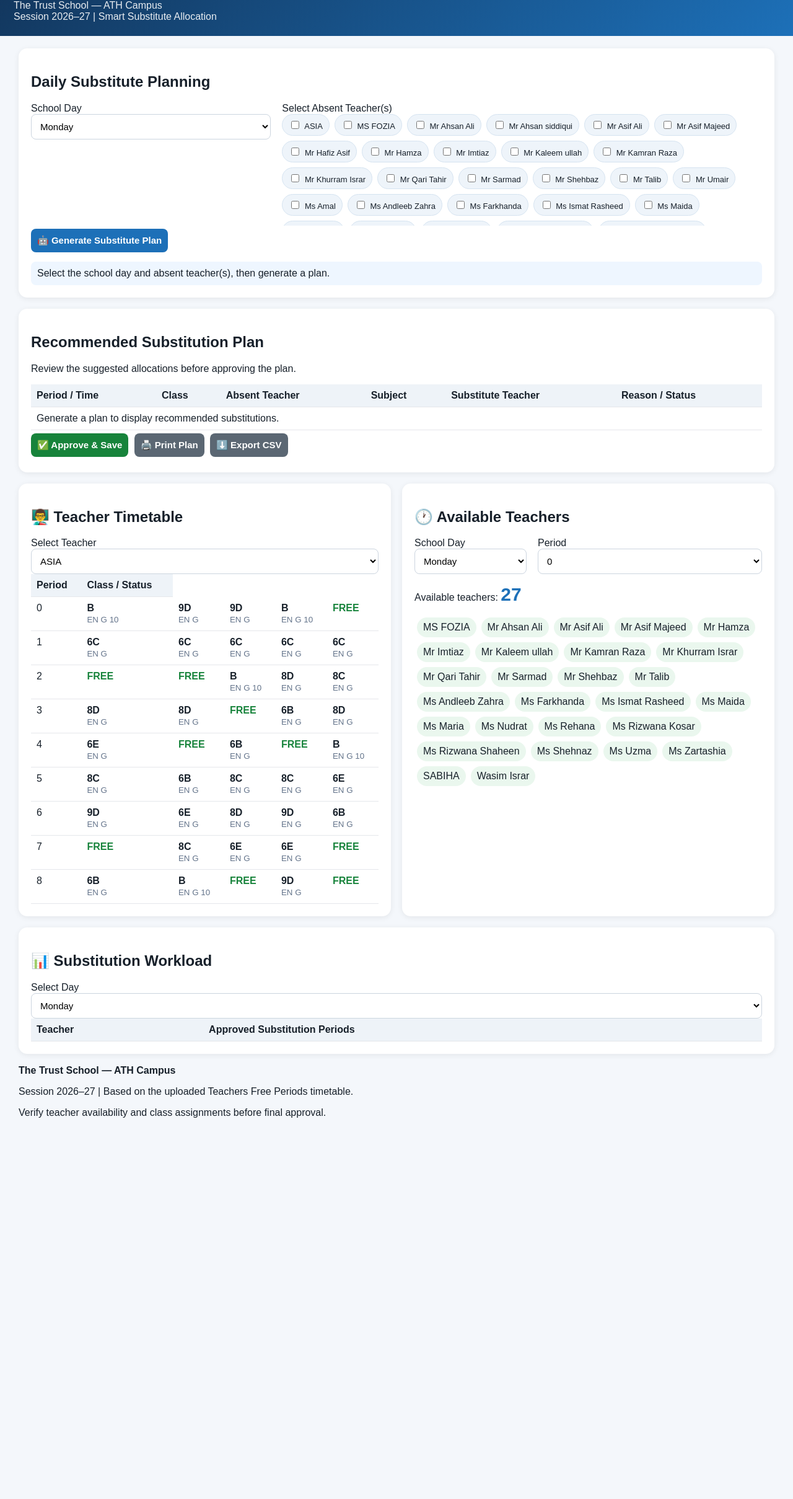
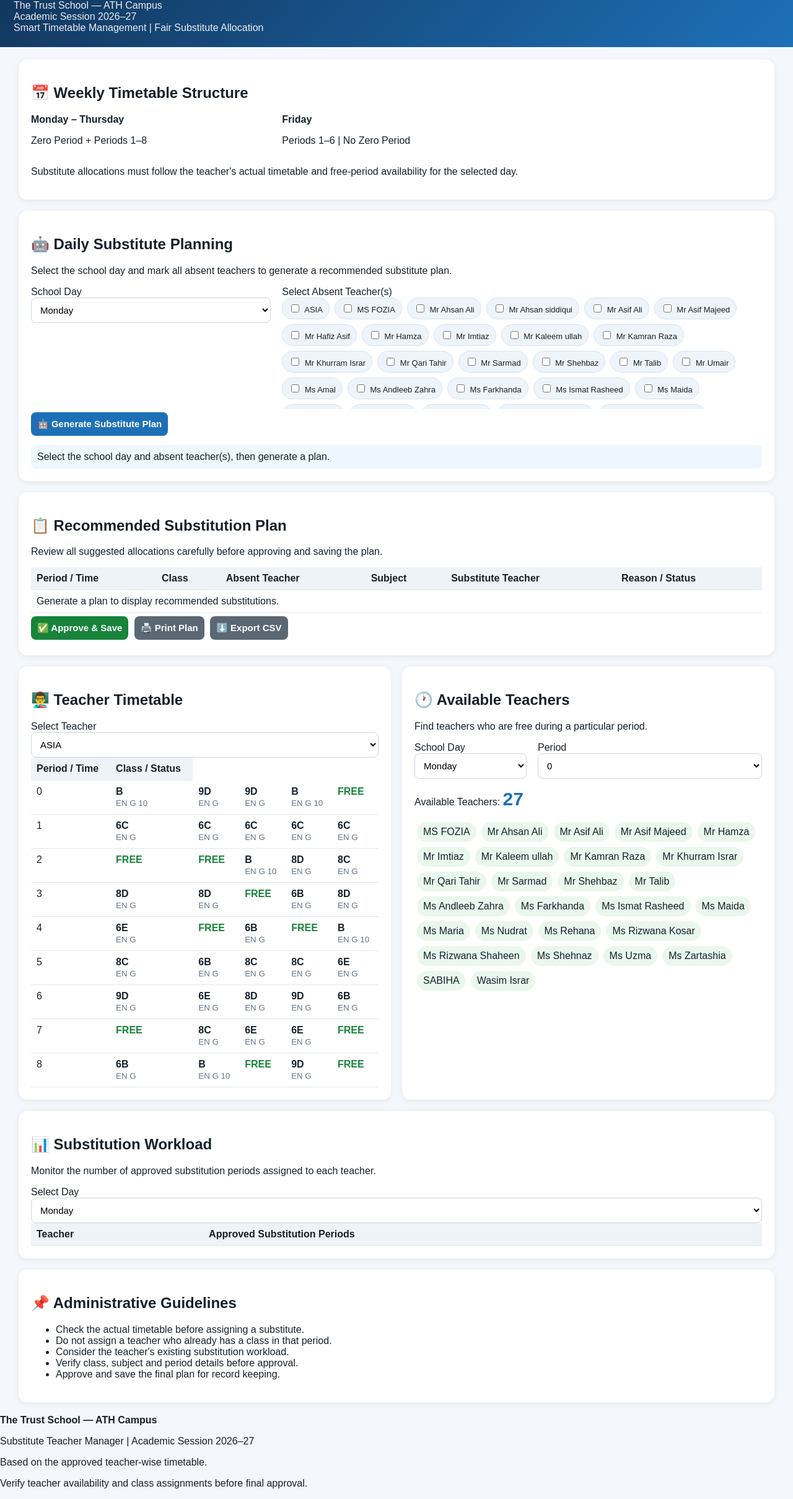
Before and after one commit to tariqfnz1-a11y/substitute-teacher-manager, a plain HTML site: page index.html in a window 1280 px wide. Shown: the part 60-2478 px from the top of the page at 62% size. Before the commit the page ends 1884 px from the top, so only its background shows below. Drawn offline with Linux system fonts and the light colour scheme.

Commit message:
Update index.html

```diff
--- a/index.html
+++ b/index.html
@@ -6,7 +6,7 @@
   <meta name="viewport" content="width=device-width, initial-scale=1.0">
 
   <meta name="theme-color" content="#123b2a">
-  <meta name="description" content="ATH Campus Substitute Teacher Manager for the 2026–27 teacher timetable, free-period availability and substitute allocation.">
+  <meta name="description" content="ATH Campus Substitute Teacher Manager 2026–27. Manage teacher absences, free periods, substitute allocations and approved workload.">
 
   <title>ATH Campus | Substitute Teacher Manager 2026–27</title>
 
@@ -14,31 +14,69 @@
 </head>
 
 <body>
-  <header>
+
+  <!-- HEADER -->
+  <header class="main-header">
     <h1>🏫 Substitute Teacher Manager</h1>
     <p>The Trust School — ATH Campus</p>
-    <p>Session 2026–27 | Smart Substitute Allocation</p>
+    <p>Academic Session 2026–27</p>
+    <p class="header-tagline">
+      Smart Timetable Management | Fair Substitute Allocation
+    </p>
   </header>
 
   <main>
+
+    <!-- TIMETABLE INFORMATION -->
+    <section class="card timetable-info">
+      <h2>📅 Weekly Timetable Structure</h2>
+
+      <div class="grid">
+        <div>
+          <strong>Monday – Thursday</strong>
+          <p>Zero Period + Periods 1–8</p>
+        </div>
+
+        <div>
+          <strong>Friday</strong>
+          <p>Periods 1–6 | No Zero Period</p>
+        </div>
+      </div>
+
+      <p class="info-note">
+        Substitute allocations must follow the teacher's actual timetable
+        and free-period availability for the selected day.
+      </p>
+    </section>
+
     <!-- DAILY SUBSTITUTE PLANNING -->
     <section class="card">
-      <h2>Daily Substitute Planning</h2>
+      <h2>🤖 Daily Substitute Planning</h2>
+
+      <p>
+        Select the school day and mark all absent teachers to generate
+        a recommended substitute plan.
+      </p>
 
       <div class="grid">
+
         <div>
           <label for="day">School Day</label>
           <select id="day" required></select>
         </div>
 
         <div>
-          <label for="absentTeachers">Select Absent Teacher(s)</label>
+          <label for="absentTeachers">
+            Select Absent Teacher(s)
+          </label>
+
           <div
             id="absentTeachers"
             class="teacher-box"
             aria-label="Absent teachers selection"
           ></div>
         </div>
+
       </div>
 
       <button id="generate" type="button">
@@ -57,10 +95,11 @@
 
     <!-- RECOMMENDED SUBSTITUTION PLAN -->
     <section class="card">
-      <h2>Recommended Substitution Plan</h2>
+      <h2>📋 Recommended Substitution Plan</h2>
 
       <p>
-        Review the suggested allocations before approving the plan.
+        Review all suggested allocations carefully before approving
+        and saving the plan.
       </p>
 
       <div class="table-wrap">
@@ -87,6 +126,7 @@
       </div>
 
       <div class="actions no-print">
+
         <button id="approve" class="green" type="button">
           ✅ Approve &amp; Save
         </button>
@@ -98,11 +138,14 @@
         <button id="export" class="secondary" type="button">
           ⬇️ Export CSV
         </button>
+
       </div>
     </section>
 
-    <!-- TEACHER TIMETABLE AND FREE TEACHERS -->
+    <!-- TEACHER TIMETABLE AND AVAILABILITY -->
     <div class="two">
+
+      <!-- INDIVIDUAL TEACHER TIMETABLE -->
       <section class="card">
         <h2>👨‍🏫 Teacher Timetable</h2>
 
@@ -113,20 +156,32 @@
           <table>
             <thead>
               <tr>
-                <th scope="col">Period</th>
+                <th scope="col">Period / Time</th>
                 <th scope="col">Class / Status</th>
               </tr>
             </thead>
 
-            <tbody id="teacherTableBody"></tbody>
+            <tbody id="teacherTableBody">
+              <tr>
+                <td colspan="2">
+                  Select a teacher to view the timetable.
+                </td>
+              </tr>
+            </tbody>
           </table>
         </div>
       </section>
 
+      <!-- AVAILABLE TEACHERS -->
       <section class="card">
         <h2>🕐 Available Teachers</h2>
 
+        <p>
+          Find teachers who are free during a particular period.
+        </p>
+
         <div class="grid">
+
           <div>
             <label for="freeDay">School Day</label>
             <select id="freeDay"></select>
@@ -136,20 +191,30 @@
             <label for="freePeriod">Period</label>
             <select id="freePeriod"></select>
           </div>
+
         </div>
 
         <p>
-          Available teachers:
+          Available Teachers:
           <strong id="freeCount" class="metric">0</strong>
         </p>
 
-        <div id="freeList" aria-live="polite"></div>
+        <div
+          id="freeList"
+          aria-live="polite"
+        ></div>
       </section>
+
     </div>
 
     <!-- APPROVED SUBSTITUTION WORKLOAD -->
     <section class="card">
       <h2>📊 Substitution Workload</h2>
+
+      <p>
+        Monitor the number of approved substitution periods assigned
+        to each teacher.
+      </p>
 
       <label for="workDay">Select Day</label>
       <select id="workDay"></select>
@@ -163,27 +228,61 @@
             </tr>
           </thead>
 
-          <tbody id="workloadBody"></tbody>
+          <tbody id="workloadBody">
+            <tr>
+              <td colspan="2">
+                Approved workload will appear here.
+              </td>
+            </tr>
+          </tbody>
         </table>
       </div>
     </section>
 
+    <!-- ADMINISTRATIVE GUIDANCE -->
+    <section class="card guidance">
+      <h2>📌 Administrative Guidelines</h2>
+
+      <ul>
+        <li>Check the actual timetable before assigning a substitute.</li>
+        <li>Do not assign a teacher who already has a class in that period.</li>
+        <li>Consider the teacher's existing substitution workload.</li>
+        <li>Verify class, subject and period details before approval.</li>
+        <li>Approve and save the final plan for record keeping.</li>
+      </ul>
+    </section>
+
+  </main>
+
+  <!-- FOOTER -->
   <footer>
     <p>
       <strong>The Trust School — ATH Campus</strong>
     </p>
+
     <p>
-        Session 2026–27 | Based on the uploaded Teachers Free Periods
-        timetable.
+      Substitute Teacher Manager | Academic Session 2026–27
     </p>
+
     <p>
-        Verify teacher availability and class assignments before final approval.
+      Based on the approved teacher-wise timetable.
+    </p>
+
+    <p>
+      Verify teacher availability and class assignments before
+      final approval.
     </p>
   </footer>
-  </main>
 
-  <!-- Keep all application files in the same repository folder. -->
+  <!-- APPLICATION FILES -->
   <script src="timetable.js"></script>
   <script src="app.js"></script>
+
+  <noscript>
+    <p>
+      JavaScript must be enabled to use the Substitute Teacher Manager.
+    </p>
+  </noscript>
+
 </body>
 </html>
```
Lines whose indentation alone changed are shown as unchanged.
